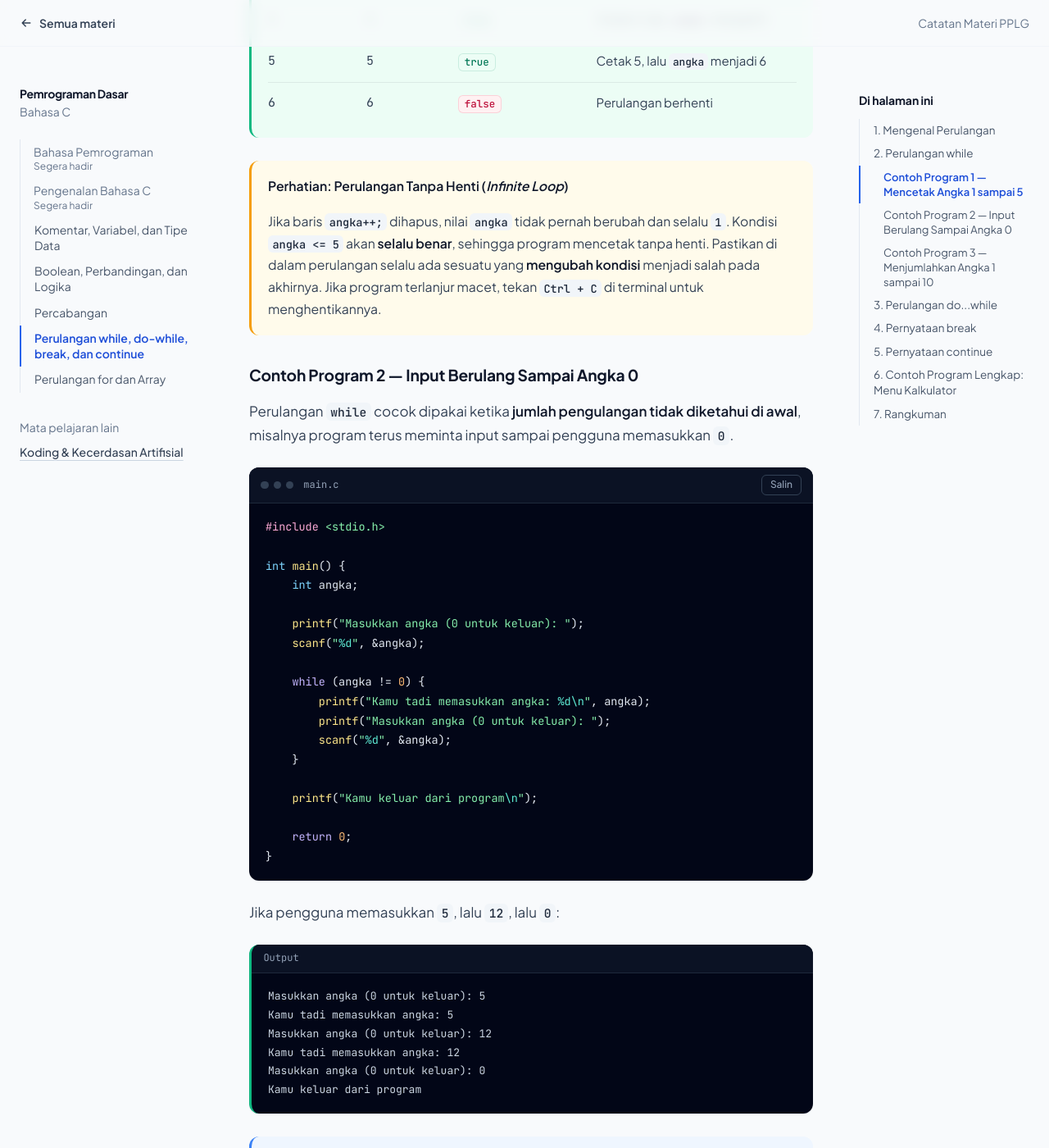
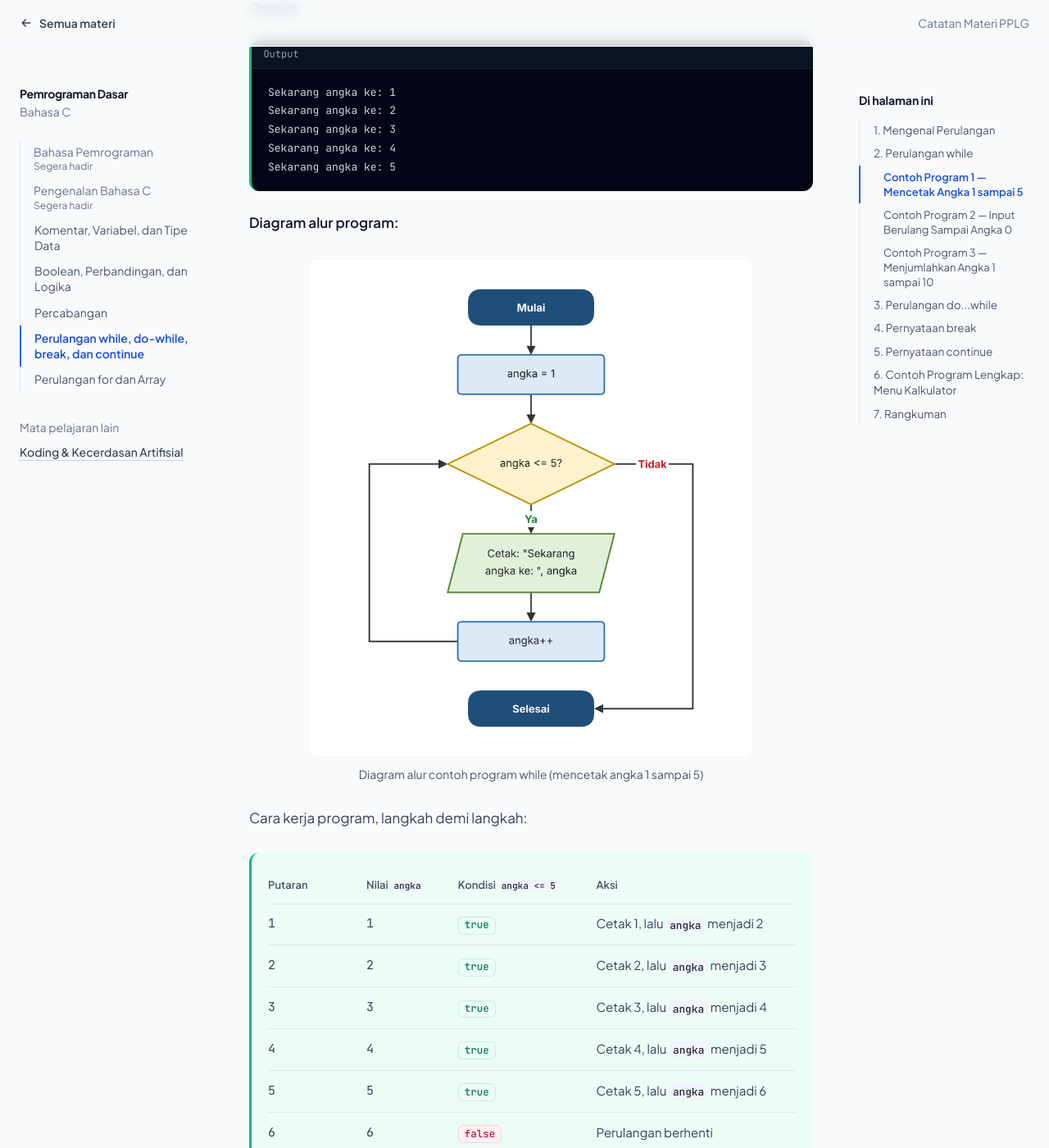
Before and after one commit to faridd35/bahan-ajar-PKM, a Jekyll site: the page built from pemrograman-dasar/perulangan-while.md, in a window 1280 px wide and 1400 px high, scrolled down 3091 px. Shown: the whole window at 82% size. Built offline with Jekyll 4.4.1, drawn with Linux system fonts in a browser that asks for light colours; nearby versions of some CDN libraries; our own code applies the rules of GitHub Pages for plain Markdown files; some of the changed text lies outside the part shown.

Commit message:
nambahin flowchart

````diff
--- a/pemrograman-dasar/perulangan-while.md
+++ b/pemrograman-dasar/perulangan-while.md
@@ -71,6 +71,10 @@ while (kondisi) {
 }
 ```
 
+**Diagram alur:**
+
+<img src="images/flowchart-while.png" alt="Diagram alur perulangan while" style="width:100%; max-width:400px; height:auto;">
+
 ### Contoh Program 1 — Mencetak Angka 1 sampai 5
 
 ```c
@@ -97,6 +101,10 @@ Sekarang angka ke: 3
 Sekarang angka ke: 4
 Sekarang angka ke: 5
 ```
+
+**Diagram alur program:**
+
+<img src="images/flowchart-contoh-while-angka.png" alt="Diagram alur contoh program while (mencetak angka 1 sampai 5)" style="width:100%; max-width:400px; height:auto;">
 
 Cara kerja program, langkah demi langkah:
 
@@ -206,6 +214,10 @@ do {
     // kode yang diulang
 } while (kondisi);
 ```
+
+**Diagram alur:**
+
+<img src="images/flowchart-do-while.png" alt="Diagram alur perulangan do...while" style="width:100%; max-width:400px; height:auto;">
 
 <div markdown="1" style="background:#fff8c5; border-left:4px solid #9a6700; padding:14px 18px; border-radius:6px; margin:16px 0;">
 
@@ -324,6 +336,10 @@ Masukkan nilai (0-100): 85
 Nilai yang kamu masukkan: 85
 ```
 
+**Diagram alur program:**
+
+<img src="images/flowchart-contoh-dowhile-validasi.png" alt="Diagram alur contoh program do...while (validasi input)" style="width:100%; max-width:400px; height:auto;">
+
 ---
 
 ## 4. Pernyataan `break`
@@ -343,6 +359,10 @@ while (kondisi) {
     // ...
 }
 ```
+
+**Diagram alur:**
+
+<img src="images/flowchart-break.png" alt="Diagram alur pernyataan break di dalam perulangan" style="width:100%; max-width:400px; height:auto;">
 
 ### Contoh Program
 
@@ -414,6 +434,10 @@ while (kondisi) {
     // kode ini dilewati jika continue dijalankan
 }
 ```
+
+**Diagram alur:**
+
+<img src="images/flowchart-continue.png" alt="Diagram alur pernyataan continue di dalam perulangan" style="width:100%; max-width:400px; height:auto;">
 
 ### Contoh Program
 
@@ -548,6 +572,10 @@ Pilih Opsi (0-3): 0
 Terima kasih, program selesai.
 ```
 
+**Diagram alur program:**
+
+<img src="images/flowchart-contoh-menu-kalkulator.png" alt="Diagram alur contoh program menu kalkulator dengan break dan continue" style="width:100%; max-width:400px; height:auto;">
+
 Alur program:
 
 <div markdown="1" style="background:#dafbe1; border-left:4px solid #1a7f37; padding:14px 18px; border-radius:6px; margin:16px 0;">
````
Also changed, not shown: pemrograman-dasar/perulangan-for-array.md (+12 -0 lines), pemrograman-dasar/images/flowchart-break.png (added), pemrograman-dasar/images/flowchart-continue.png (added), pemrograman-dasar/images/flowchart-contoh-array-for.png (added), pemrograman-dasar/images/flowchart-contoh-dowhile-validasi.png (added), pemrograman-dasar/images/flowchart-contoh-for-angka.png (added), pemrograman-dasar/images/flowchart-contoh-menu-kalkulator.png (added), pemrograman-dasar/images/flowchart-contoh-while-angka.png (added), pemrograman-dasar/images/flowchart-do-while.png (added), pemrograman-dasar/images/flowchart-for.png (added), pemrograman-dasar/images/flowchart-while.png (added).
